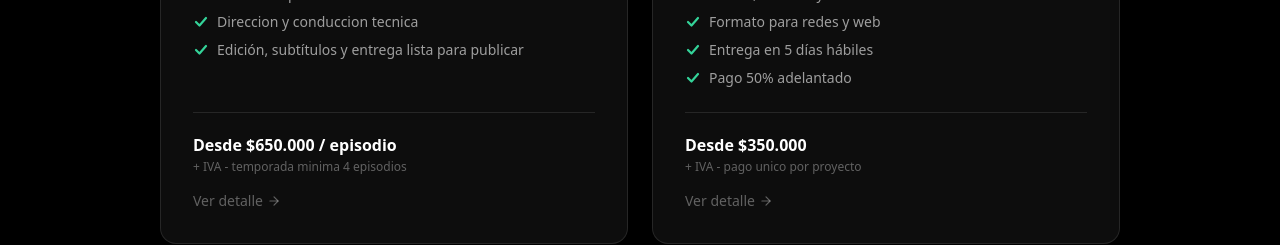
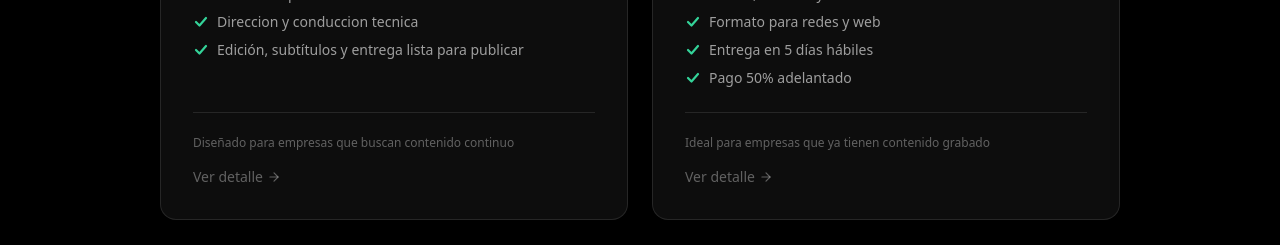
Before and after one commit to TronxGroup/Dekaelo-Media, a Next.js app: page / in a window 1280 px wide. Shown: the part 5160-5405 px from the top of the page. Built offline with nearby package versions, Linux system fonts and the light colour scheme.

Commit message:
Update page.tsx

```diff
--- a/app/page.tsx
+++ b/app/page.tsx
@@ -29,9 +29,8 @@ const services = [
       "Direccion y conduccion tecnica",
       "Edición, subtítulos y entrega lista para publicar",
     ],
-    price: "Desde $650.000 / episodio",
-    note: "+ IVA - temporada minima 4 episodios",
-    href: "/servicios#produccion",
+    highlight: "Propuesta personalizada según alcance",
+note: "Diseñado para empresas que buscan contenido continuo",
   },
   {
     badge: "Post-producción",
@@ -47,9 +46,7 @@ const services = [
       "Entrega en 5 días hábiles",
       "Pago 50% adelantado",
     ],
-    price: "Desde $350.000",
-    note: "+ IVA - pago unico por proyecto",
-    href: "/servicios#postproduccion",
+    note: "Ideal para empresas que ya tienen contenido grabado",
   },
 ];
 
```
